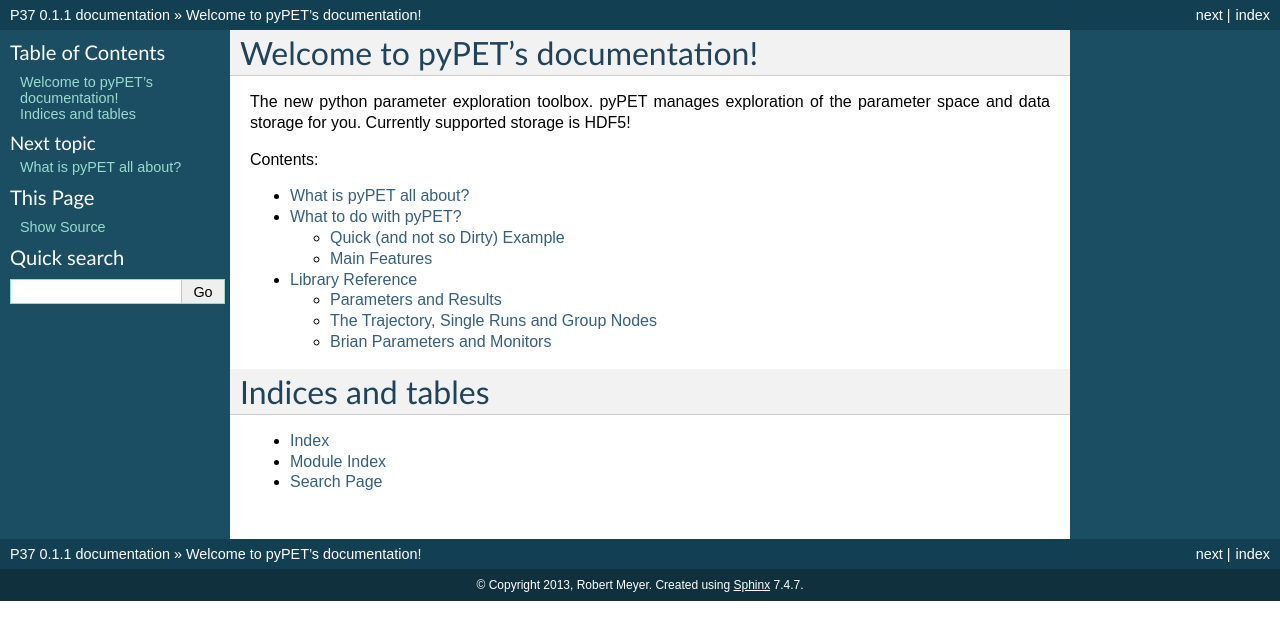
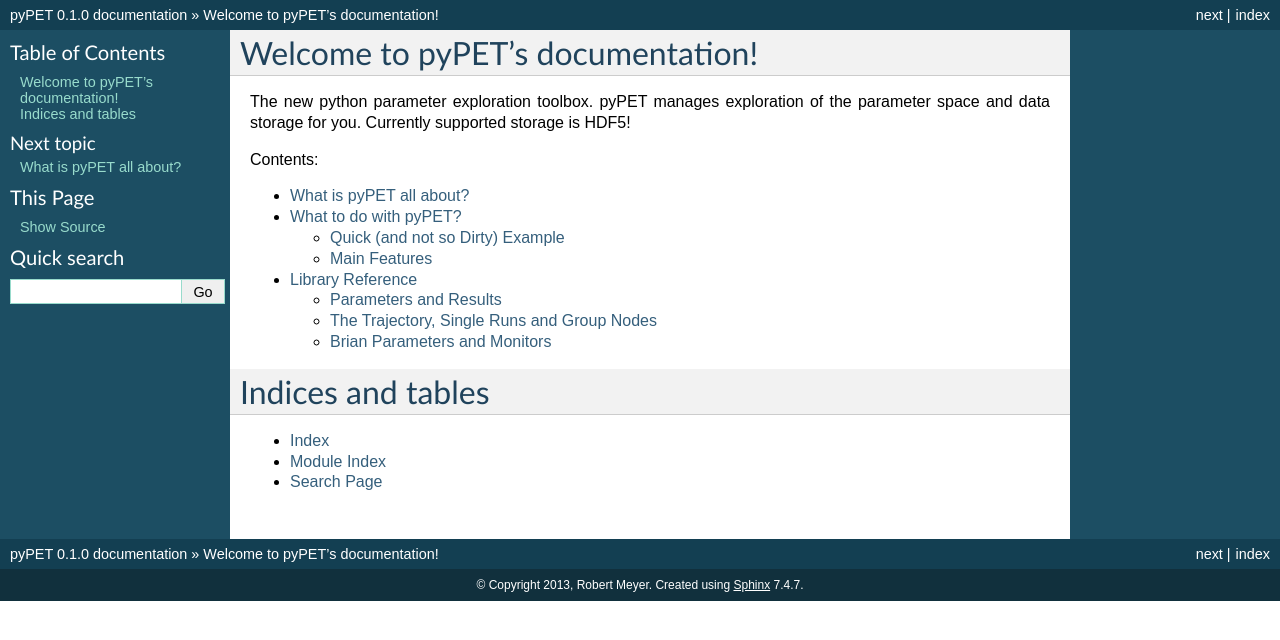
Before and after one commit to SmokinCaterpillar/pypet, a Sphinx documentation site: the page built from doc/source/index.rst, in a window 1280 px wide. Shown: the top 640 px of the page. Built offline with Sphinx 7.4.7, drawn with Linux system fonts in a browser that asks for light colours.

Commit message:
more documentation

```diff
--- a/doc/source/conf.py
+++ b/doc/source/conf.py
@@ -41,7 +41,7 @@
 master_doc = 'index'
 
 # General information about the project.
-project = u'P37'
+project = u'pyPET'
 copyright = u'2013, Robert Meyer'
 
 # The version info for the project you're documenting, acts as replacement for
@@ -51,7 +51,7 @@
 # The short X.Y version.
 version = '0.1'
 # The full version, including alpha/beta/rc tags.
-release = '0.1.1'
+release = '0.1.0'
 
 # The language for content autogenerated by Sphinx. Refer to documentation
 # for a list of supported languages.
```
